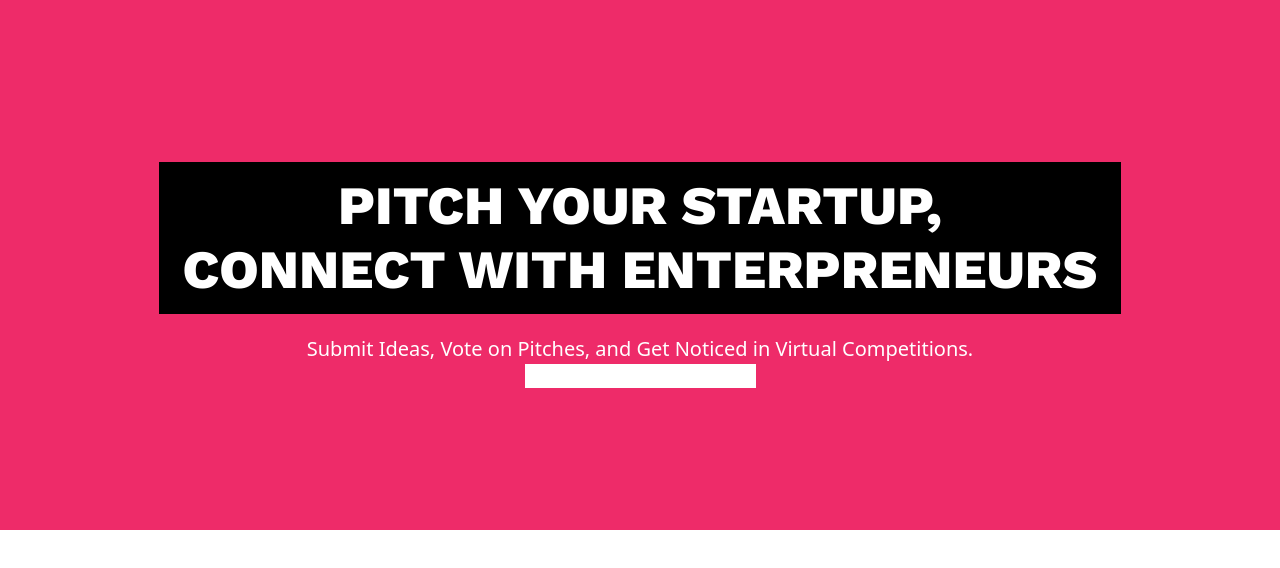
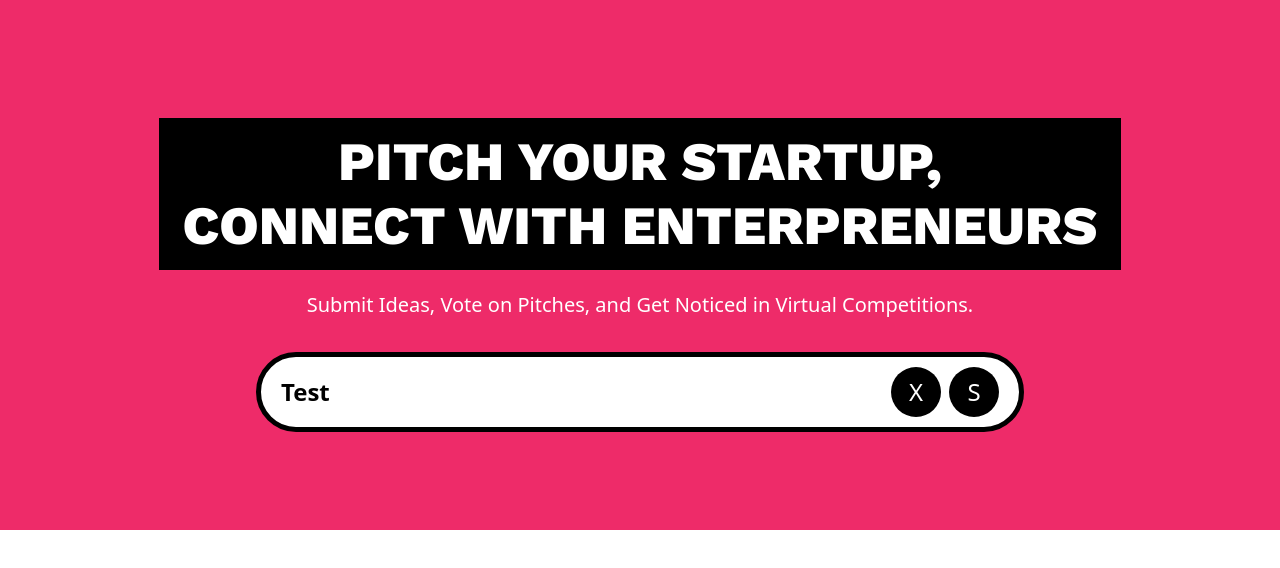
Before and after one commit to Farok-Hossain/next15-cc, a Next.js app: page / in a window 1280 px wide. Shown: the top 568 px of the page. Built offline with nearby package versions, Linux system fonts and the light colour scheme.

Commit message:
SearchFormReset added

```diff
--- a/app/components/SearchForm.tsx
+++ b/app/components/SearchForm.tsx
@@ -1,9 +1,21 @@
 import Form from "next/form";
+import SearchFormReset from "./SearchFormReset";
 
 const SearchForm = () => {
+  const query = "Test";
+
   return (
-    <Form action="/">
-      <input name="query" />
+    <Form action="/" scroll={false} className="search-form">
+      <input
+        name="query"
+        defaultValue={query}
+        className="search-input"
+        placeholder="Search Startups"
+      />
+      <div className="flex gap-2">
+        {query && <SearchFormReset />}
+        <button className="search-btn text-white">S</button>
+      </div>
     </Form>
   );
 };
--- /dev/null
+++ b/app/components/SearchFormReset.tsx
@@ -0,0 +1,21 @@
+"use client";
+
+import Link from "next/link";
+
+const SearchFormReset = () => {
+  const reset = () => {
+    const form = document.querySelector(".search-form") as HTMLFormElement;
+
+    if (form) form.reset();
+  };
+
+  return (
+    <button type="reset" onClick={reset}>
+      <Link href="/" className="search-btn text-white">
+        X
+      </Link>
+    </button>
+  );
+};
+
+export default SearchFormReset;
```
